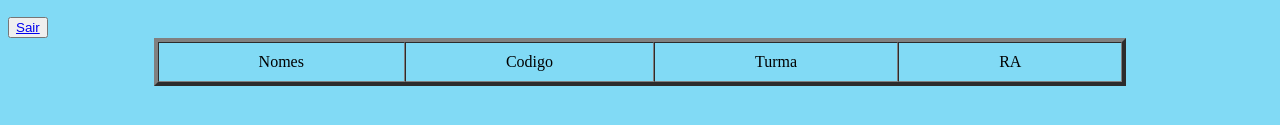
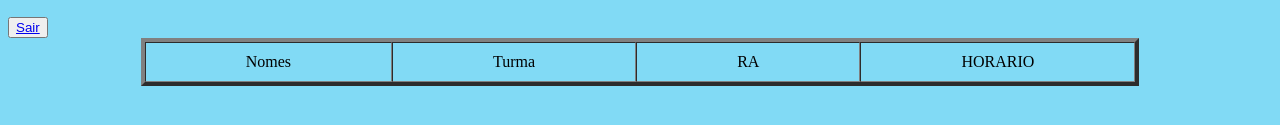
Before and after one commit to abbas9589/WebRepositorio, a plain HTML site: page lista.html in a window 1280 px wide. Shown: the part 359-484 px from the top of the page. Drawn offline with Linux system fonts and the light colour scheme.

Commit message:
mudanca lista

```diff
--- a/lista.html
+++ b/lista.html
@@ -19,9 +19,9 @@
 
 			<tr>
 				<td>Nomes</td>
-				<td>Codigo</td>
 				<td>Turma</td>
 				<td>RA</td>
+				<td>HORARIO</td>
 			</tr>
 			<tbody class="tabela">
 
```
